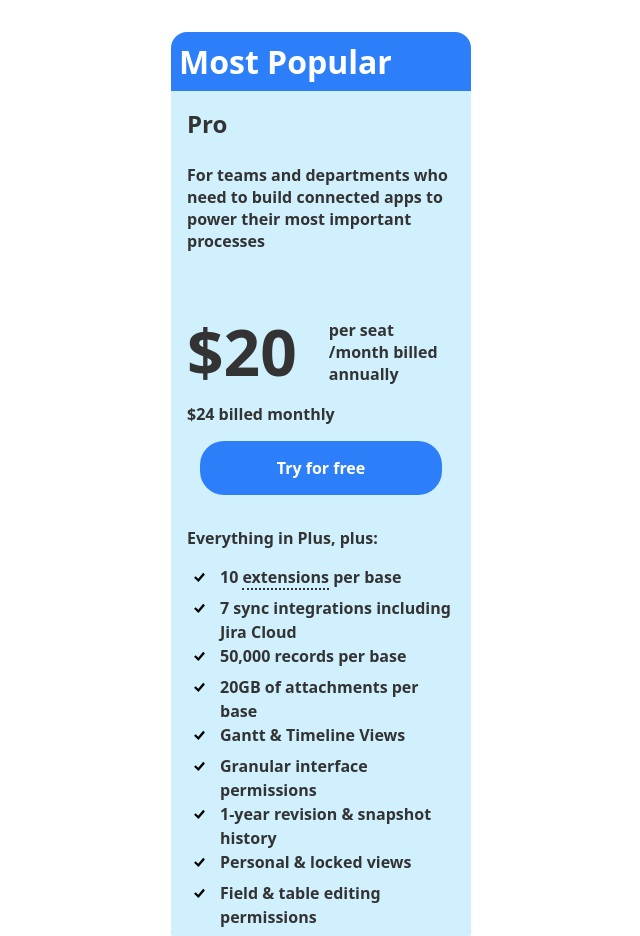
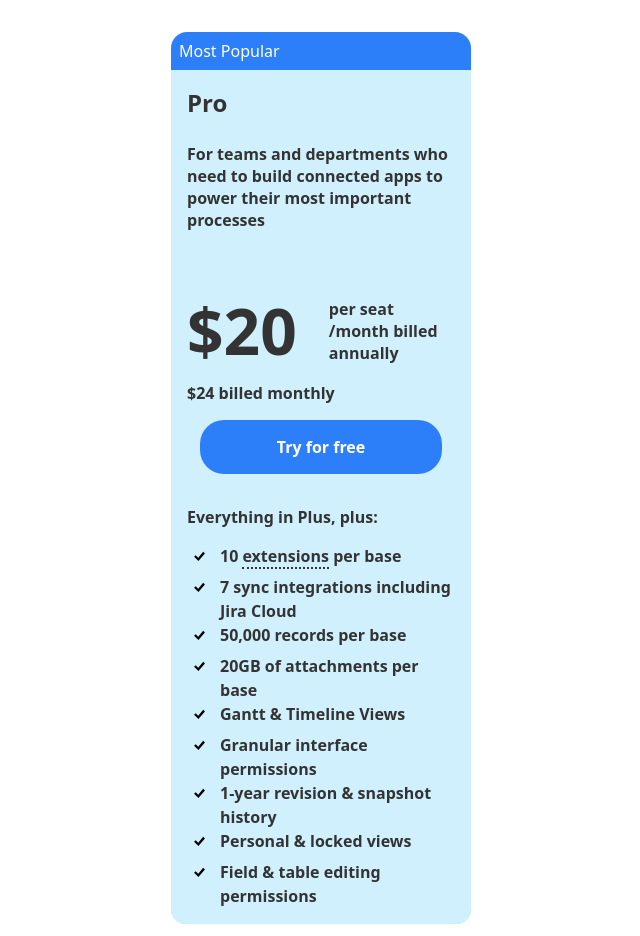
Before and after one commit to gneisscode/Basic-HTML-Card, a plain HTML site: page index.html in a window 1280 px wide. Shown: the top 936 px of the page, without its empty margins (319-959 px from the left). Drawn offline with Linux system fonts and the light colour scheme.

Commit message:
Update index.html

```diff
--- a/index.html
+++ b/index.html
@@ -10,7 +10,7 @@
   <body>
     <div class="card">
       <div class="card__heading">
-        <h1>Most Popular</h1>
+        <p>Most Popular</p>
       </div>
 
       <div class="card__content">
```
